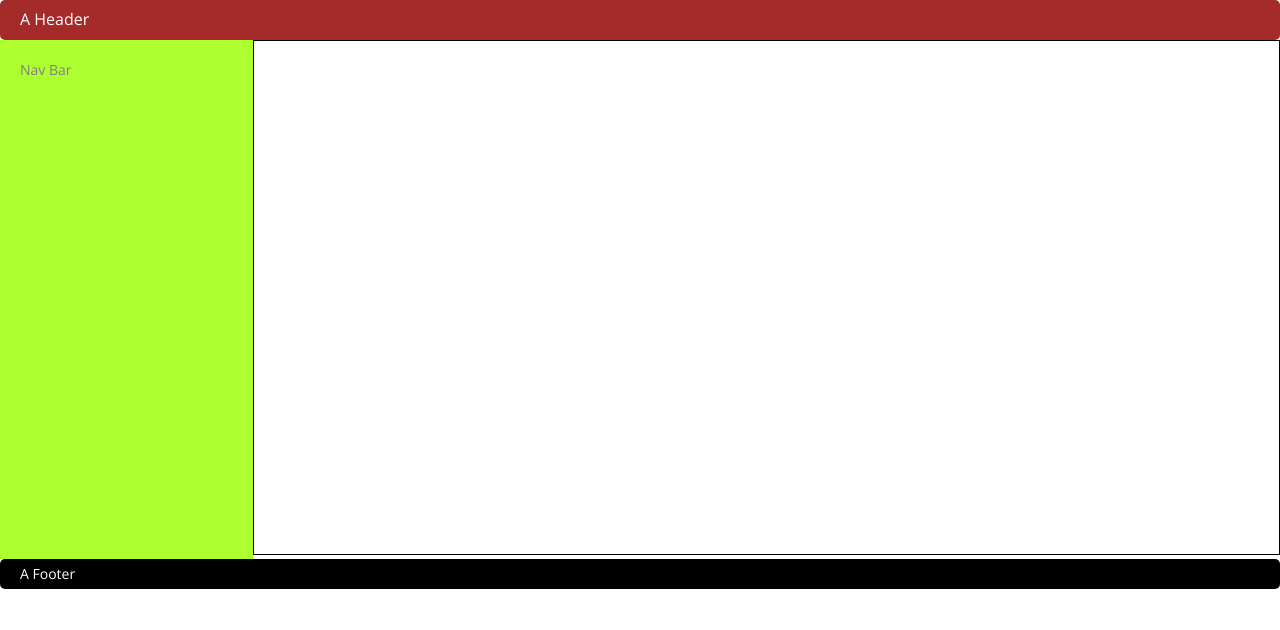
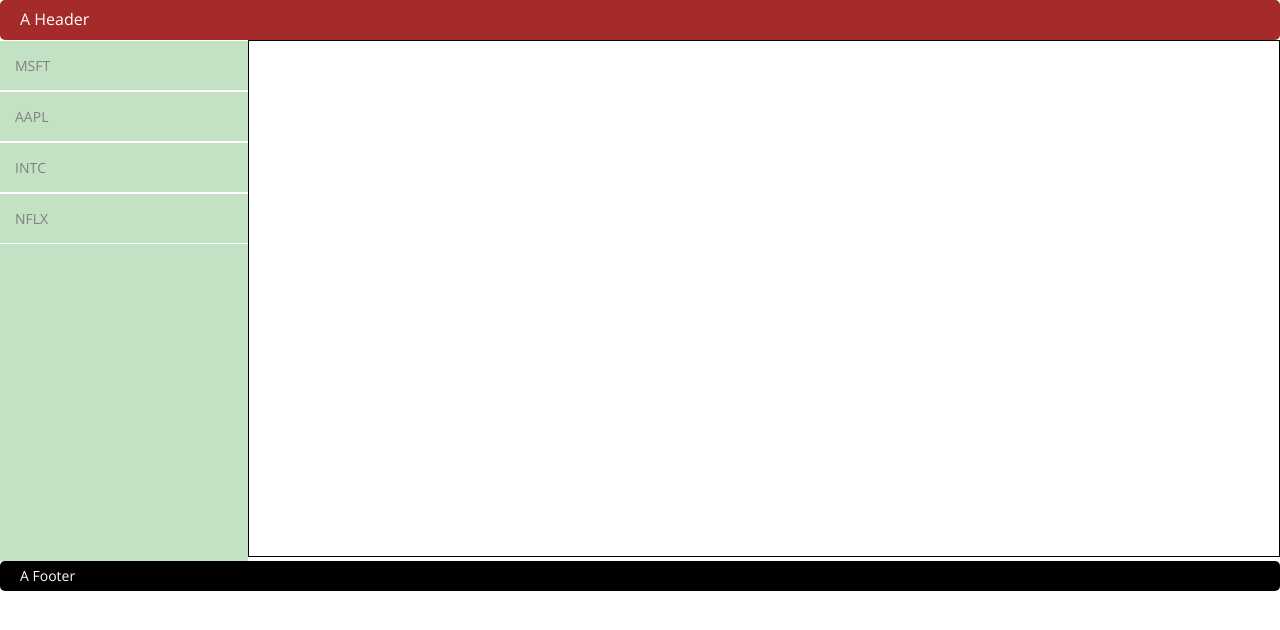
Before and after one commit to VisalakshiVairavan/ohlc, a React app: page / in a window 1280 px wide. Built offline with nearby package versions, Linux system fonts and the light colour scheme.

Commit message:
Added Webpack dev server and API support

```diff
--- a/package.json
+++ b/package.json
@@ -26,14 +26,17 @@
   },
   "devDependencies": {
     "@babel/core": "^7.0.1",
+    "@babel/plugin-proposal-class-properties": "^7.0.0",
     "@babel/preset-env": "^7.0.0",
     "@babel/preset-react": "^7.0.0",
     "babel-loader": "^8.0.2",
+    "babel-plugin-transform-class-properties": "^6.24.1",
     "css-loader": "^1.0.0",
     "node-sass": "^4.9.3",
     "sass-loader": "^7.1.0",
     "style-loader": "^0.23.0",
     "webpack": "^4.19.0",
-    "webpack-cli": "^3.1.0"
+    "webpack-cli": "^3.1.0",
+    "webpack-dev-server": "^3.1.8"
   }
 }
--- a/src/app/chart/chartComponent.js
+++ b/src/app/chart/chartComponent.js
@@ -4,7 +4,7 @@ import "./chart.scss";
 class Chart extends Component {
   render() {
     return (
-      <div class="chart">
+      <div className="chart">
         <canvas />
       </div>
     );
--- a/src/app/footer/footerComponent.js
+++ b/src/app/footer/footerComponent.js
@@ -3,7 +3,7 @@ import ReactDOM from "react-dom";
 import "./footer.scss";
 class Footer extends Component {
   render() {
-    return <div class="footer"> A Footer</div>;
+    return <div className="footer"> A Footer</div>;
   }
 }
 
--- a/src/app/header/headerComponent.js
+++ b/src/app/header/headerComponent.js
@@ -3,7 +3,7 @@ import ReactDOM from "react-dom";
 import "./header.scss";
 class Header extends Component {
   render() {
-    return <div class="header"> A Header</div>;
+    return <div className="header"> A Header</div>;
   }
 }
 
--- a/src/app/navBar/navBar.scss
+++ b/src/app/navBar/navBar.scss
@@ -1,9 +1,17 @@
 .nav-bar {
-  background-color: greenyellow;
+  background-color: #c3e2c4;
   color: grey;
   float: left;
   min-height: calc(100% - 70px);
   flex: 1 0 auto;
   align-self: stretch;
-  padding: 20px 0px 0px 20px;
 }
+.nav-item {
+  border-bottom: 1px solid white;
+  border-top: 1px solid white;
+  cursor: pointer;
+  padding: 15px;
+  &:hover {
+    background-color: #87ea8b;
+  }
+}
--- a/src/app/navBar/navBarComponent.js
+++ b/src/app/navBar/navBarComponent.js
@@ -3,7 +3,23 @@ import ReactDOM from "react-dom";
 import "./navBar.scss";
 class NavBar extends Component {
   render() {
-    return <div class="nav-bar">{this.props.name}</div>;
+    return (
+      <div className="nav-bar">
+        {this.props.stocks.map(stock => {
+          return (
+            <div
+              className="nav-item"
+              key={stock.name}
+              onClick={() => {
+                this.props.handleClick(stock);
+              }}
+            >
+              {stock.name}
+            </div>
+          );
+        })}
+      </div>
+    );
   }
 }
 
--- a/src/index.js
+++ b/src/index.js
@@ -6,13 +6,60 @@ import Footer from "./app/footer/footerComponent";
 import NavBar from "./app/navBar/navBarComponent";
 import "./index.scss";
 class AppComponent extends Component {
+  state = {
+    stocks: [
+      {
+        name: "MSFT",
+        data: {}
+      },
+      {
+        name: "AAPL",
+        data: {}
+      },
+      {
+        name: "INTC",
+        data: {}
+      },
+      {
+        name: "NFLX",
+        data: {}
+      }
+    ],
+    selected: {
+      name: "MSFT",
+      data: {}
+    }
+  };
+  isEmpty(obj) {
+    for (var key in obj) {
+      if (obj.hasOwnProperty(key)) return false;
+    }
+    return true;
+  }
+  handleClick = stock => {
+    if (stock && this.isEmpty(stock.data)) {
+      fetch(
+        `https://www.alphavantage.co/query?function=TIME_SERIES_DAILY&symbol=${
+          stock.name
+        }&apikey=P9IGU7IHUBXUBTLT`
+      )
+        .then(response => response.json())
+        .then(data => {
+          let stocks = [...this.state.stocks];
+          let index = this.state.stocks.indexOf(stock);
+          stocks[index].data = data;
+          let selected = stocks[index];
+          this.setState({ stocks: stocks, selected: selected });
+        });
+    }
+  };
   render() {
     return (
       <div>
         <Header />
-        <div class="inherit-height">
-          <NavBar name="Nav Bar" />
-          <Chart />
+        <div className="inherit-height">
+          <NavBar stocks={this.state.stocks} handleClick={this.handleClick} />
+          <Chart stock={this.state.selected} />
         </div>
         <Footer />
       </div>
--- a/webpack.config.js
+++ b/webpack.config.js
@@ -7,6 +7,8 @@ const config = {
     path: path.resolve(__dirname, "dist"),
     filename: "bundle.js"
   },
+  watch: true,
+  mode: "development",
   module: {
     rules: [
       {
```
Also changed, not shown: .babelrc, dist/bundle.js, 1 other file.
